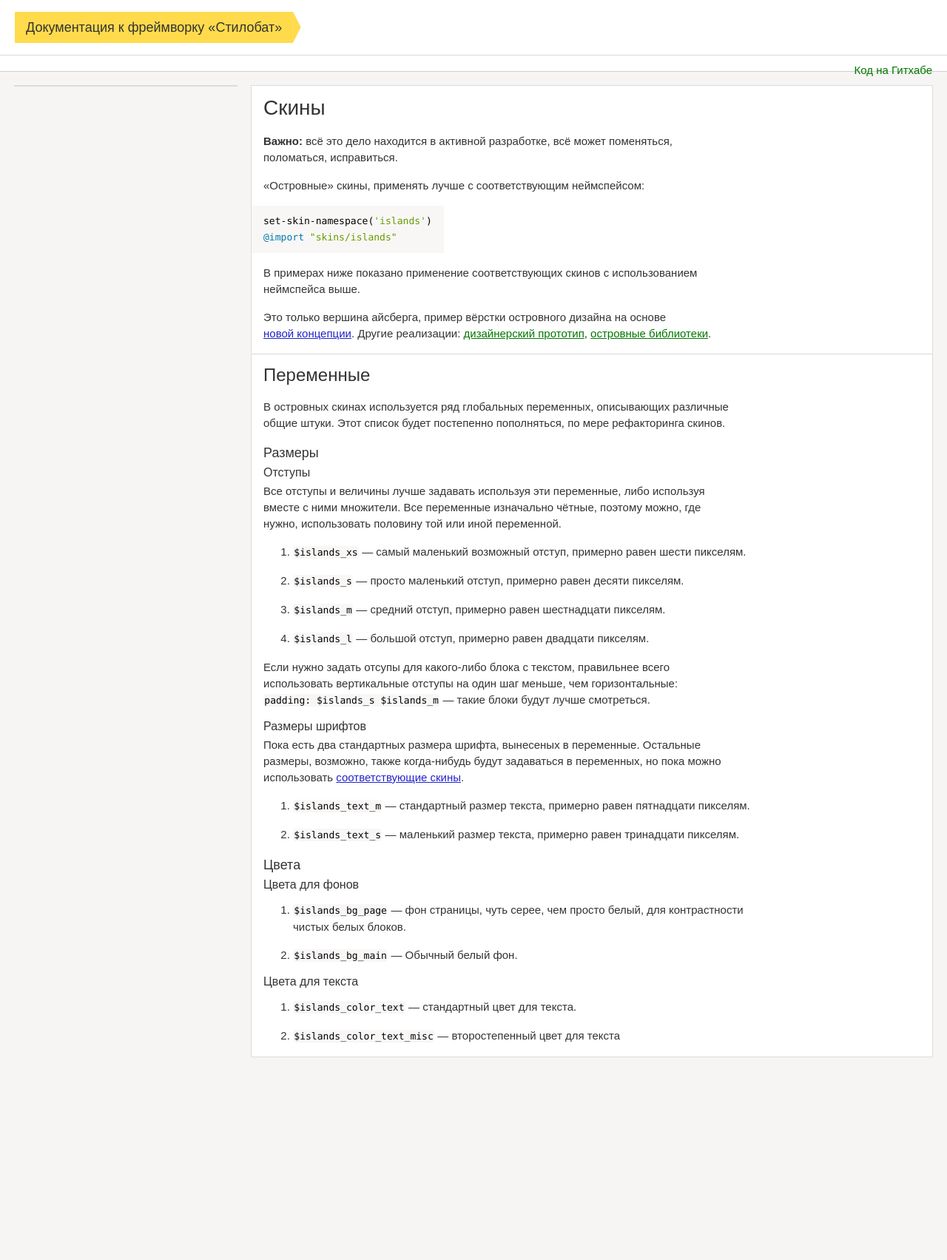
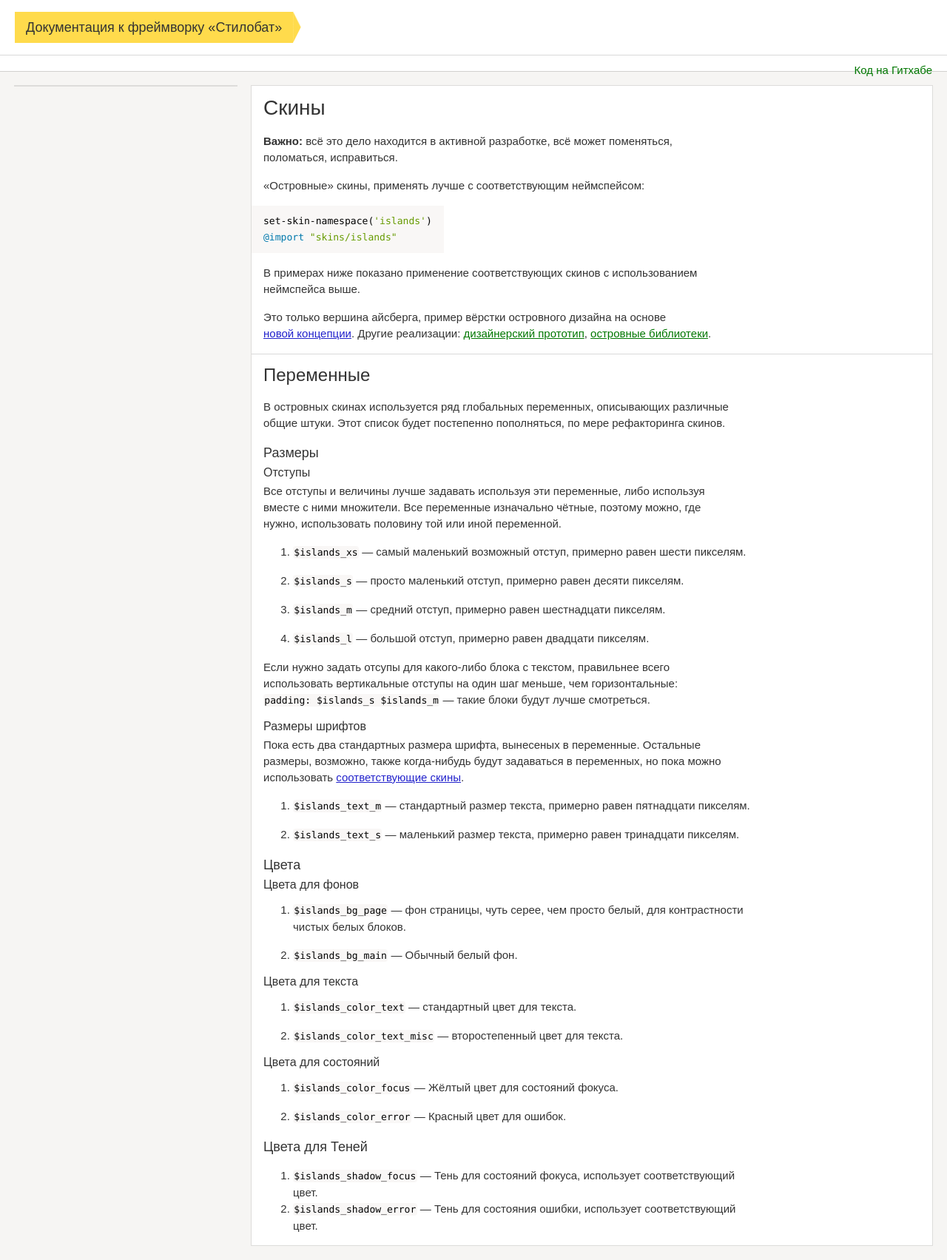
Before and after one commit to yandex-ui/stylobate-islands, a Jekyll site: the page built from pages/skins.md, in a window 1280 px wide. Shown: the whole page at 74% size. Built offline with Jekyll 4.4.1, drawn with Linux system fonts in a browser that asks for light colours; before the commit the page ends 1448 px from its top, so only the background shows below that.

Commit message:
Added error state

```diff
--- a/pages/skins.md
+++ b/pages/skins.md
@@ -61,8 +61,18 @@ permalink: /skins/
 
 1. `$islands_color_text` — стандартный цвет для текста.
 
-2. `$islands_color_text_misc` — второстепенный цвет для текста
+2. `$islands_color_text_misc` — второстепенный цвет для текста.
 
+#### Цвета для состояний {#colors-states}
+
+1. `$islands_color_focus` — Жёлтый цвет для состояний фокуса.
+
+2. `$islands_color_error` — Красный цвет для ошибок.
+
+### Цвета для Теней {#shadows}
+
+1. `$islands_shadow_focus` — Тень для состояний фокуса, использует соответствующий цвет.
+2. `$islands_shadow_error` — Тень для состояния ошибки, использует соответствующий цвет.
 
 {% assign sorted_pages = site.pages | sort:'path' %}
 {% for item in sorted_pages %}{% if item.path contains 'skins/islands/' %}{% unless item.path contains 'CHANGELOG' %}
--- a/style.ie.css
+++ b/style.ie.css
@@ -427,7 +427,7 @@ hr {
   margin-bottom: 6px;
   font-size: 13px;
   line-height: 18px;
-  color: rgba(0,0,0,0.5);
+  color: #808080;
 }
 .form-pseudo-link {
   cursor: pointer;
```
